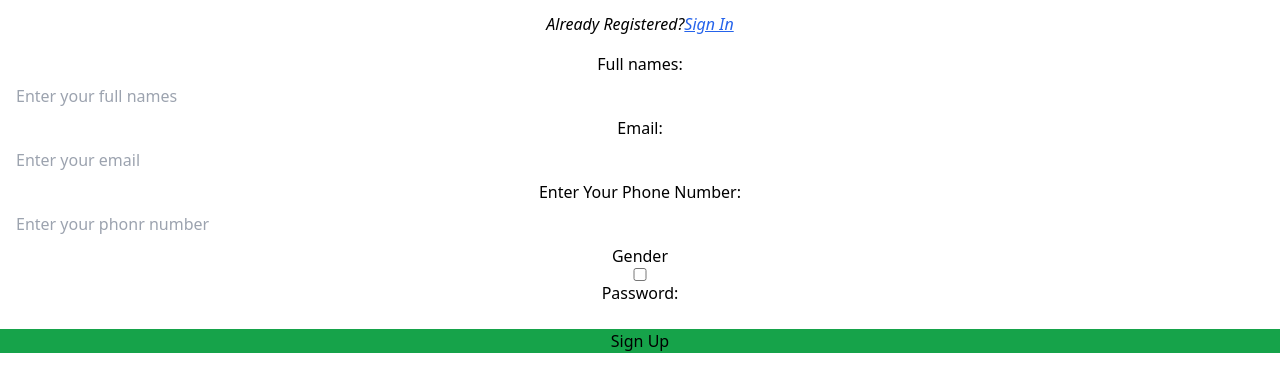
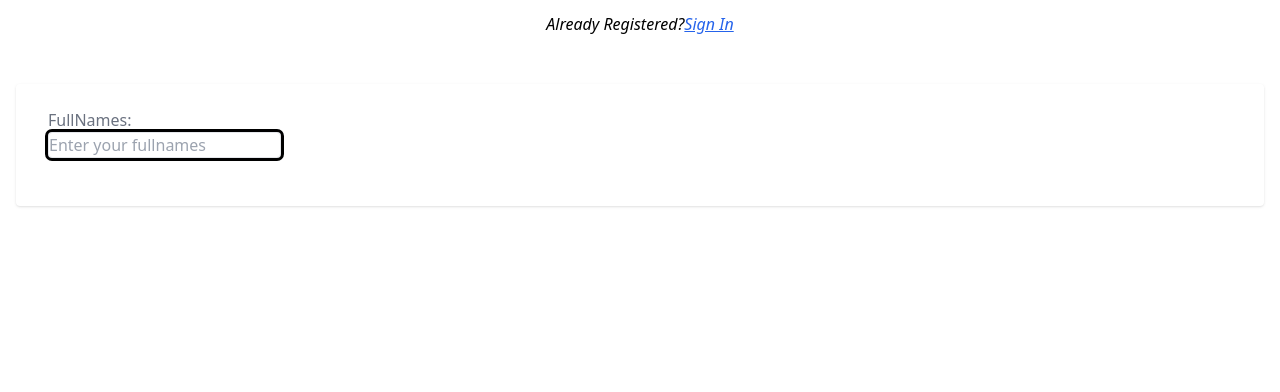
Before and after one commit to Noahwekesa/Snowfall-thrift-store, a website: page Public/signup.html in a window 1280 px wide. Shown: the part 338-730 px from the top of the page. Drawn offline with Linux system fonts and the light colour scheme.

Commit message:
signup page changes

```diff
--- a/Public/signup.html
+++ b/Public/signup.html
@@ -28,25 +28,20 @@
     </div>
     <h2 class="font-bold text-center pt-8 text-3xl">Create an account</h2>
     <p class="text-center italic my-4">Already Registered?<a class="text-blue-600 underline" href="/Public/login.html">Sign In</a></p>
-    <form action="" class="text-center grid">
-        <label for="name">Full names:</label>
-        <input type="name" placeholder="Enter your full names" class="py-2 px-4">
+    <div class="container mx-auto px-4 py-8">
+        <form action="signup" method="post" class="shadow rounded px-8 pt-6 pb-8 mb-4">
+            <div class="mb-4">
+                <label for="name" class="block text-gray-500">FullNames:</label>
+                <input type="text" name="name" id="name" placeholder="Enter your fullnames" class="shadow appearance none border rounded w full py2 px3 text grey border focus outline shadow border bg transition duration ease bg white">
+            </div>
+
+            <div class="">
+                <label for=""></label>
+            </div>
+        </form>
+    </div>
+</body>
+</html>
 
 
-        <label for="email">Email:</label>
-        <input type="email" placeholder="Enter your email" class="py-2 px-4">
-
-        <label for="number">Enter Your Phone Number:</label>
-        <input type="number" placeholder="Enter your phonr number" class="py-2 px-4">
-
-        <label for="email">Gender</label>
-        <input type="checkbox">
-        <label for="pass">Password:</label>
-        <input type="password" required>
-
-
-        <button class="bg-green-600">Sign Up</button>
-
-    </form>
-</body>
-</html>
+<!--npx tailwindcss -i ./src/styles.css -o ./public/styles.css --watch -->
```
Also changed, not shown: Public/styles.css.
